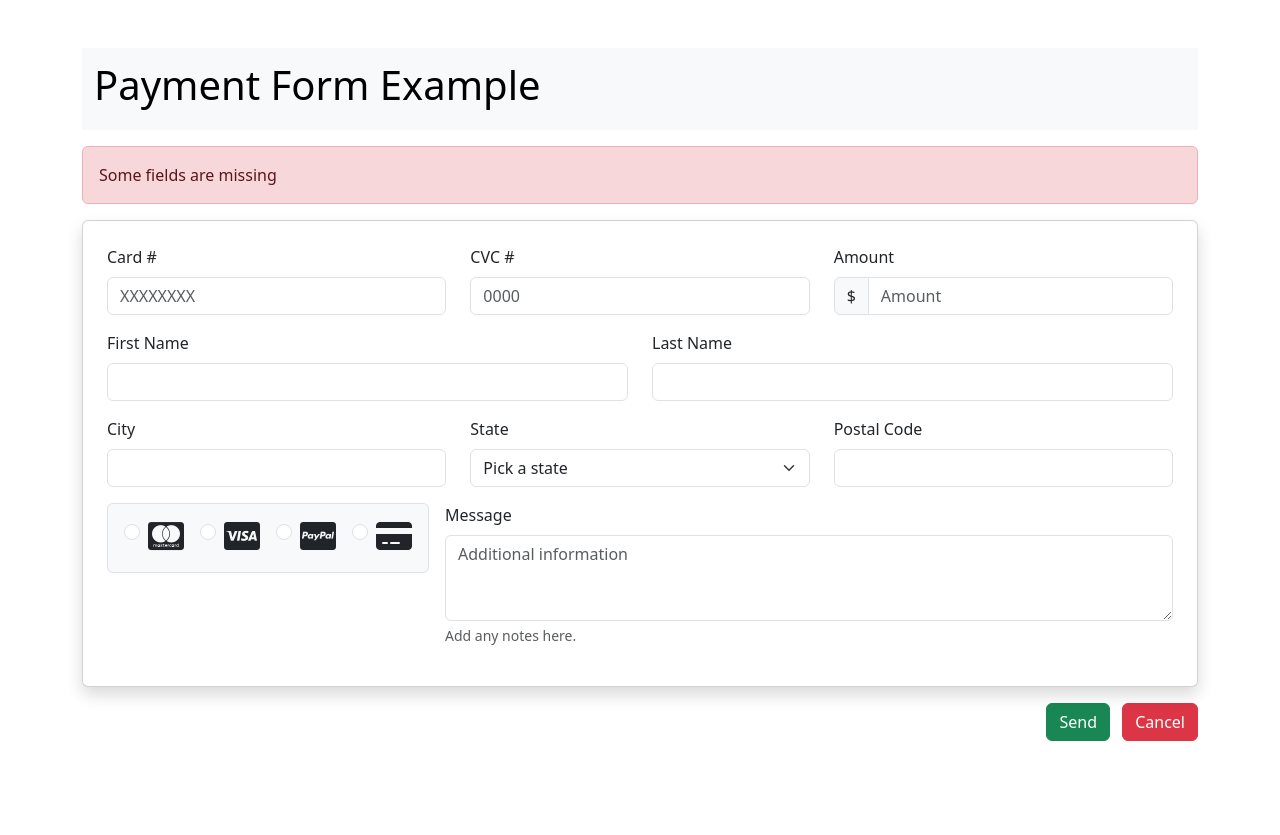
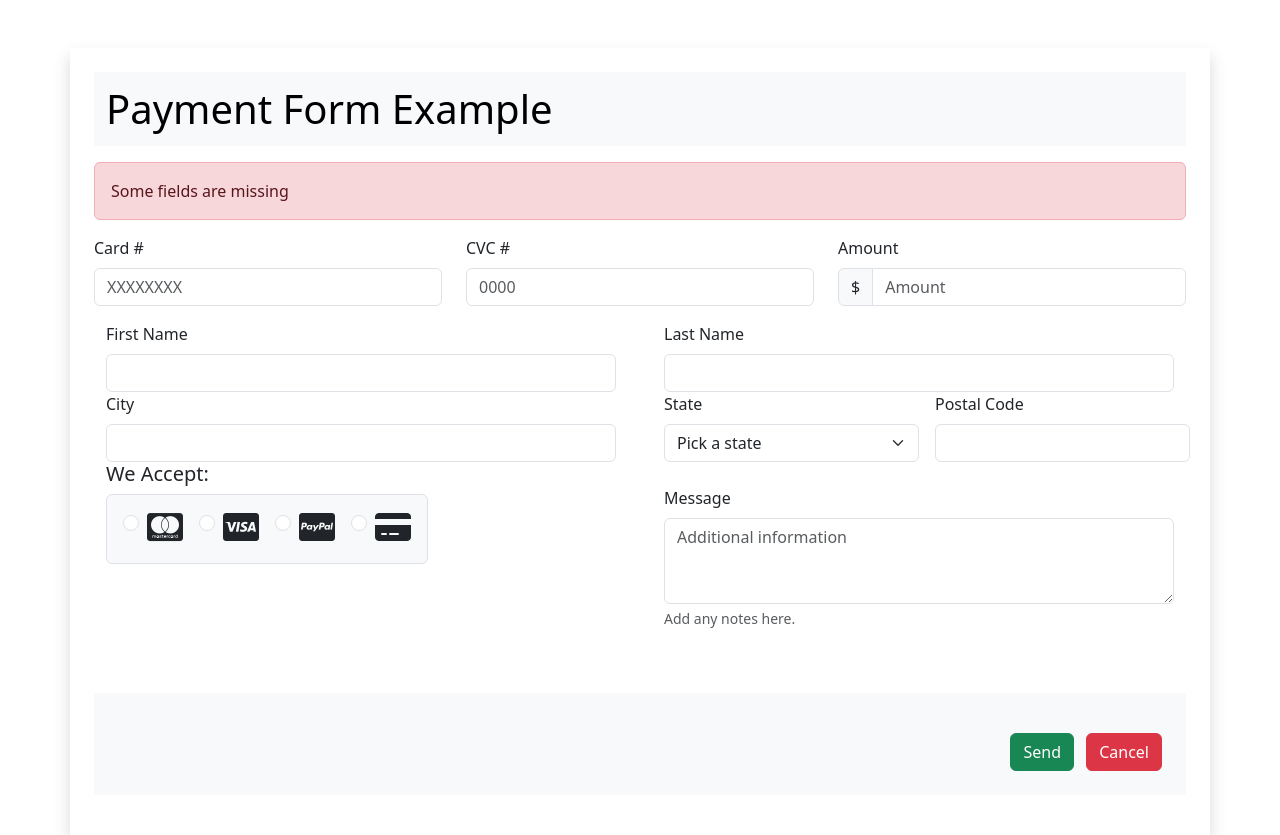
Before and after one commit to 4GeeksAcademy/fs-pt-100-Marta-FormHtml5, a plain HTML site: page index.html in a window 1280 px wide. Before the commit the page ends 800 px from the top, so only its background shows below. Drawn offline with nearby package versions, Linux system fonts and the light colour scheme.

Commit message:
modificado

```diff
--- a/index.html
+++ b/index.html
@@ -8,11 +8,11 @@
     <link rel="stylesheet" href="https://cdnjs.cloudflare.com/ajax/libs/font-awesome/6.7.2/css/all.min.css" integrity="sha512-Evv84Mr4kqVGRNSgIGL/F/aIDqQb7xQ2vcrdIwxfjThSH8CSR7PBEakCr51Ck+w+/U6swU2Im1vVX0SVk9ABhg==" crossorigin="anonymous" referrerpolicy="no-referrer" />
 </head>
 <body>
-    <div class="container mt-5">
+    <div class="container p-4 mt-5 shadow">
         <nav class="navbar bg-body-tertiary mb-3">
-            <div class="container-fluid">
-                <a class="navbar-brand">
-                    <h1>Payment Form Example</h1>
+            <div class="container-fluid ">
+                <a class="navbar-brand mb-0">
+                    <h1 class="mb-0">Payment Form Example</h1>
                 </a>
             </div>
         </nav>
@@ -21,7 +21,7 @@
             Some fields are missing
         </div>
 
-        <form class="card p-4 shadow">
+        <form>
             <div class="row mb-3">
                 <div class="col-md-4 col-12">
                     <label class="form-label">Card #</label>
@@ -39,40 +39,18 @@
                     </div>
                 </div>
             </div>
-
-            <div class="row mb-3">
-                <div class="col-md-6 col-12">
+            <div class="container-fluid d-flex justify-content-between">
+                <div class="row mb-3 d-flex flex-column w-50">
+                    <div class="col-12">
                         <label class="form-label">First Name</label>
-                    <input type="text" class="form-control" required>
+                        <input type="text" class="form-control w-100" required>
                     </div>
-                <div class="col-md-6 col-12">
-                    <label class="form-label">Last Name</label>
-                    <input type="text" class="form-control" required>
+                    <div class="col-12">
+                        <label class="form-label">City</label>
+                        <input type="text" class="form-control w-100" required>
                     </div>
-            </div>
-
-            <div class="row mb-3">
-                <div class="col-md-4 col-12">
-                    <label class="form-label">City</label>
-                    <input type="text" class="form-control" required>
-                </div>
-                <div class="col-md-4 col-12">
-                    <label class="form-label">State</label>
-                    <select class="form-select" required>
-                        <option selected disabled>Pick a state</option>
-                        <option>New York</option>
-                        <option>California</option>
-                        <option>Texas</option>
-                    </select>
-                </div>
-                <div class="col-md-4 col-12">
-                    <label class="form-label">Postal Code</label>
-                    <input type="text" class="form-control" required>
-                </div>
-            </div>
-
-            <div class="row mb-3">
                     <div class="col-12">
+                        <h5>We Accept:</h5>
                         <div class="d-flex flex-wrap align-items-start justify-content-between gap-3">
                             <div class="border p-3 bg-light rounded d-flex flex-wrap align-items-center gap-3">
                                 <div class="form-check">
@@ -100,7 +78,32 @@
                                     </label>
                                 </div>
                             </div>
+                        </div>
+                    </div>
+                </div>
 
+                <div class="row mb-3 d-flex flex-column w-50">
+                    <div class="col-md-12 col-12">
+                        <label class="form-label">Last Name</label>
+                        <input type="text" class="form-control" required>
+                    </div>
+                    <div class="d-flex gap-3">
+                        <div class="col-md-6">
+                            <label class="form-label">State</label>
+                            <select class="form-select" required>
+                                <option selected disabled>Pick a state</option>
+                                <option>New York</option>
+                                <option>California</option>
+                                <option>Texas</option>
+                            </select>
+                        </div>
+                        <div class="col-md-6">
+                            <label class="form-label">Postal Code</label>
+                            <input type="text" class="form-control" required>
+                        </div>
+                    </div>
+
+                    <div class="mb-4"></div>
                     <div class="flex-grow-1">
                         <label class="form-label">Message</label>
                         <textarea class="form-control" rows="3" placeholder="Additional information"></textarea>
@@ -108,12 +111,14 @@
                     </div>
                 </div>
             </div>
+
+            <div class="container-fluid bg-body-tertiary mb-3 p-4 mt-5">
+                <div class="text-end mt-3">
+                    <input class="btn btn-success me-2 mb-0" type="submit" value="Send">
+                    <input class="btn btn-danger mb-0" type="reset" value="Cancel">
+                </div>
             </div>
         </form>
-        <div class="card-footer text-end mt-3">
-            <input class="btn btn-success me-2" type="submit" value="Send">
-            <input class="btn btn-danger" type="reset" value="Cancel">
-        </div>
     </div>
 
     <script src="https://cdn.jsdelivr.net/npm/bootstrap@5.3.3/dist/js/bootstrap.bundle.min.js"></script>
--- a/styles.css
+++ /dev/null
@@ -1,18 +0,0 @@
-/* Estilos para el contenedor principal */
-.container-fluid {
-    border: 2px solid #ccc;
-    margin: 20px;
-    margin-right: 20px;
-}
-
-/* Estilos para el título del formulario */
-.payment-title {
-    background-color: lightblue;
-    padding: 5px;
-    border-radius: 10px;
-    color: black;
-    font-size: 24px;
-    text-align: center;
-    width: 100%;
-
-}
```
Lines whose indentation alone changed are shown as unchanged.
